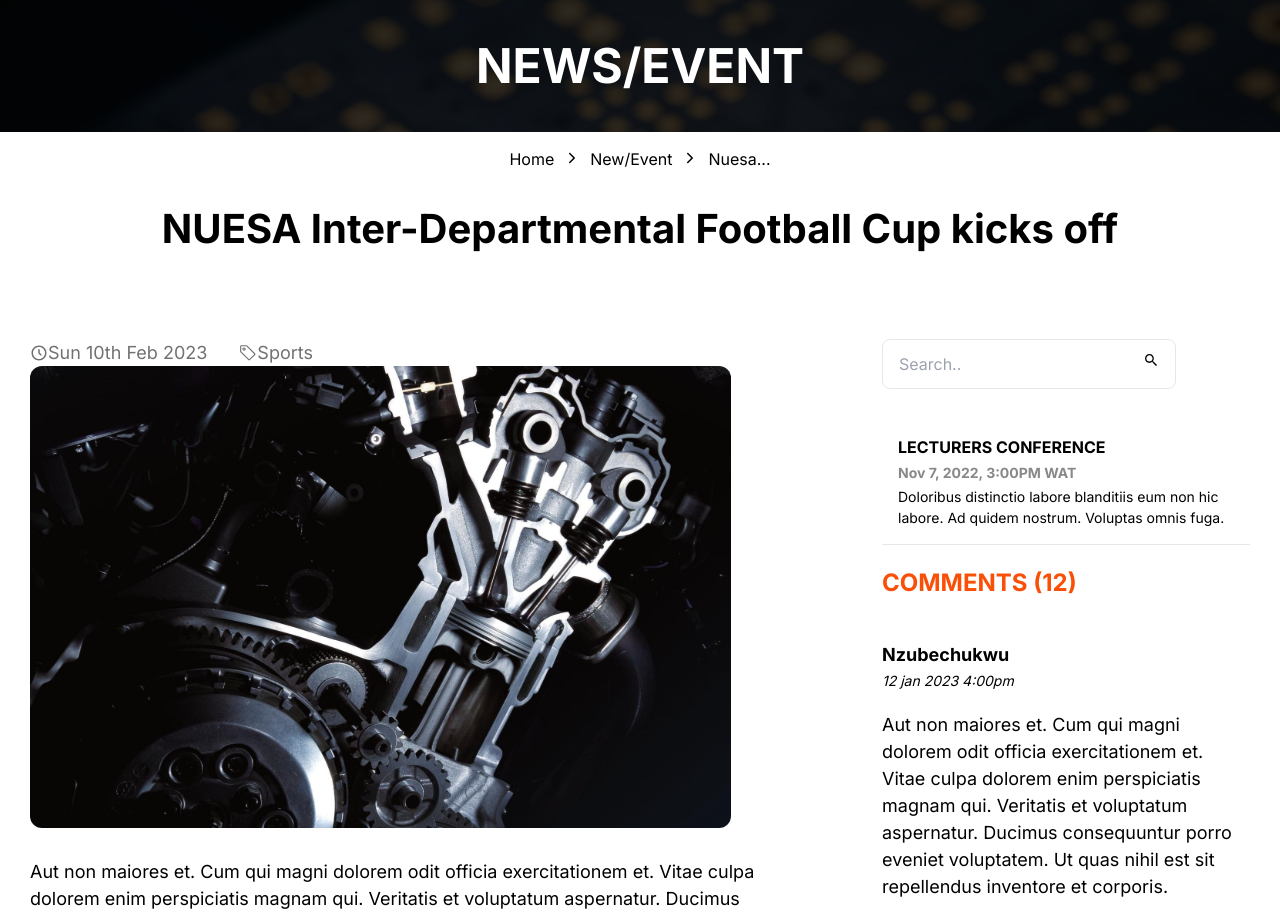
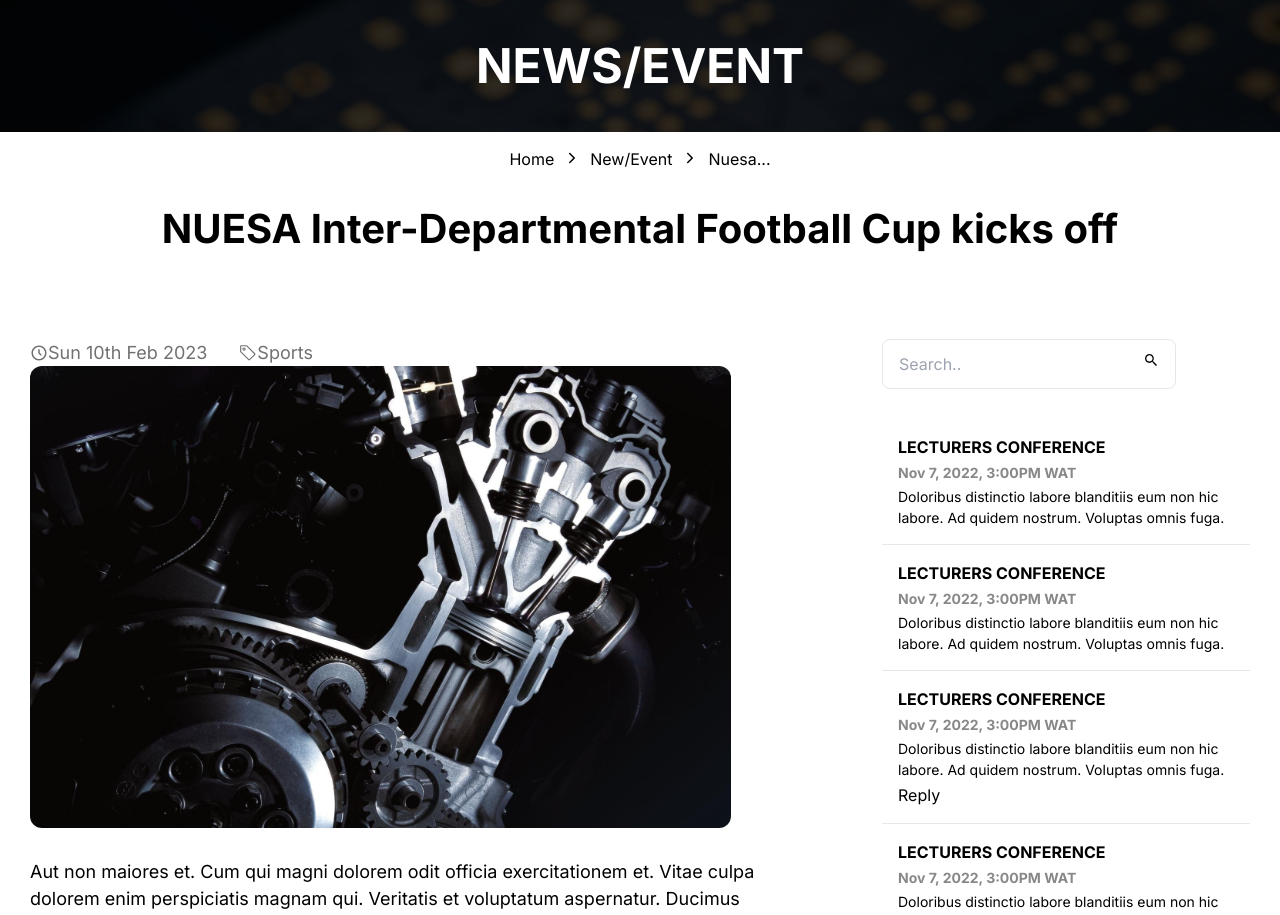
Before and after one commit to NUESA-UNIZIK/Client-side, a React (Vite) app: page /nuesa in a window 1280 px wide. Shown: the top 915 px of the page. Built offline with nearby package versions, Linux system fonts and the light colour scheme.

Commit message:
resolved the nuesa file

```diff
--- a/src/pages/News/Nuesa.jsx
+++ b/src/pages/News/Nuesa.jsx
@@ -220,126 +220,11 @@ export const Nuesa = () => {
           </div>
 
           <div className="lg:flex hidden flex-col items-start gap-[30px] w-[368px]">
-            <div className="flex flex-row rounded-[8px] border px-[16px] py-[12px] gap-[10px] justify-between ">
-              <input type="search" placeholder="Search.." name="" id="" />{" "}
-              <IoMdSearch />
-            </div>
-            <div className="flex flex-col items-start ">
-              <div className="flex p-[16px] box-border border-b-[1px] gap-[3px] flex-col items-start ">
-                <h3 className="text-[16px] font-[700] leading-[24px] ">
-                  LECTURERS CONFERENCE
-                </h3>
-                <p className="text-[14px] leading-[21px] font-[700] text-[#888888] ">
-                  Nov 7, 2022, 3:00PM WAT
-                </p>
-                <p className="text-[14px] font-[400] text-[#000000] ">
-                  Doloribus distinctio labore blanditiis eum non hic labore. Ad
-                  quidem nostrum. Voluptas omnis fuga.
-                </p>
-              </div>
 
-              <div className="flex flex-col gap-5">
-                <h1 className="font-[700] text-[24px] text-[#FA4F06] my-[20px] ">
-                  COMMENTS (12)
-                </h1>
-                <div className=" flex flex-col  gap-[20px]">
-                  <div className="flex flex-col items-start  gap-[2px]">
-                    <h1 className="text-[18px] font-[700]  ">Nzubechukwu</h1>
-                    <span className="text-[14px] font-[400] italic text-[#000000]  ">
-                      12 jan 2023 4:00pm
-                    </span>
-                  </div>
-                  <p className="text-[18px] font-[400] ">
-                    Aut non maiores et. Cum qui magni dolorem odit officia
-                    exercitationem et. Vitae culpa dolorem enim perspiciatis
-                    magnam qui. Veritatis et voluptatum aspernatur. Ducimus
-                    consequuntur porro eveniet voluptatem. Ut quas nihil est sit
-                    repellendus inventore et corporis.
-                  </p>
-                  <button className=" bottom-0 right-0 self-end border px-[20px] rounded-[8px] py-[10px] text-[#FA4F06] text-[14px]  font-[600] ">
-                    Reply
-                  </button>
-                </div>
-                <div className="border-l-[3px] pl-[16px] ml-[30px]">
-                  <div className=" flex flex-col  gap-[20px]">
-                    <div className="flex flex-col items-start  gap-[2px]">
-                      <h1 className="text-[18px] font-[700]  ">Nzubechukwu</h1>
-                      <span className="text-[14px] font-[400] italic text-[#000000]  ">
-                        12 jan 2023 4:00pm
-                      </span>
-                    </div>
-                    <p className="text-[18px] font-[400] ">
-                      Aut non maiores et. Cum qui magni dolorem odit officia
-                      exercitationem et. Vitae culpa dolorem enim perspiciatis
-                      magnam qui. Veritatis et voluptatum aspernatur. Ducimus
-                      consequuntur porro eveniet voluptatem. Ut quas nihil est
-                      sit repellendus inventore et corporis.
-                    </p>
-                    <button className=" bottom-0 right-0 self-end border px-[20px] rounded-[8px] py-[10px] text-[#FA4F06] text-[14px]  font-[600] ">
-                      Reply
-                    </button>
-                  </div>
-                  <div className=" flex flex-col  gap-[20px]">
-                    <div className="flex flex-col items-start  gap-[2px]">
-                      <h1 className="text-[18px] font-[700]  ">Nzubechukwu</h1>
-                      <span className="text-[14px] font-[400] italic text-[#000000]  ">
-                        12 jan 2023 4:00pm
-                      </span>
-                    </div>
-                    <p className="text-[18px] font-[400] ">
-                      Aut non maiores et. Cum qui magni dolorem odit officia
-                      exercitationem et. Vitae culpa dolorem enim perspiciatis
-                      magnam qui. Veritatis et voluptatum aspernatur. Ducimus
-                      consequuntur porro eveniet voluptatem. Ut quas nihil est
-                      sit repellendus inventore et corporis.
-                    </p>
-                    <button className=" bottom-0 right-0 self-end border px-[20px] rounded-[8px] py-[10px] text-[#FA4F06] text-[14px]  font-[600] ">
-                      Reply
-                    </button>
-                  </div>
-                </div>
-                <div className=" flex flex-col border-l-[3px] pl-[16px] ml-[50px]  gap-[20px]">
-                  <div className="flex flex-col items-start  gap-[2px]">
-                    <h1 className="text-[18px] font-[700]  ">Nzubechukwu</h1>
-                    <span className="text-[14px] font-[400] italic text-[#000000]  ">
-                      12 jan 2023 4:00pm
-                    </span>
-                  </div>
-                  <p className="text-[18px] font-[400] ">
-                    Aut non maiores et. Cum qui magni dolorem odit officia
-                    exercitationem et. Vitae culpa dolorem enim perspiciatis
-                    magnam qui. Veritatis et voluptatum aspernatur. Ducimus
-                    consequuntur porro eveniet voluptatem. Ut quas nihil est sit
-                    repellendus inventore et corporis.
-                  </p>
-                  <button className=" bottom-0 right-0 self-end border px-[20px] rounded-[8px] py-[10px] text-[#FA4F06] text-[14px]  font-[600] ">
-                    Reply
-                  </button>
-                </div>
-                <div className=" flex flex-col  gap-[20px]">
-                  <div className="flex flex-col items-start  gap-[2px]">
-                    <h1 className="text-[18px] font-[700]  ">Nzubechukwu</h1>
-                    <span className="text-[14px] font-[400] italic text-[#000000]  ">
-                      12 jan 2023 4:00pm
-                    </span>
-                  </div>
-                  <p className="text-[18px] font-[400] ">
-                    Aut non maiores et. Cum qui magni dolorem odit officia
-                    exercitationem et. Vitae culpa dolorem enim perspiciatis
-                    magnam qui. Veritatis et voluptatum aspernatur. Ducimus
-                    consequuntur porro eveniet voluptatem. Ut quas nihil est sit
-                    repellendus inventore et corporis.
-                  </p>
-                  <button className=" bottom-0 right-0 self-end border px-[20px] rounded-[8px] py-[10px] text-[#FA4F06] text-[14px]  font-[600] ">
-                    Reply
-                  </button>
-                </div>
-              </div>
-            </div>
 
             <div className="flex flex-col items-start gap-[30px] w-[368px]">
               <div className="flex flex-row rounded-[8px] border px-[16px] py-[12px] gap-[10px] justify-between ">
-                <input type="search" placeholder="Search.." name="" id="" />{" "}
+                <input type="search" placeholder="Search.." className="focus:outline-none" name="" id="" />{" "}
                 <IoMdSearch />
               </div>
               <div className="flex flex-col items-start ">
```
